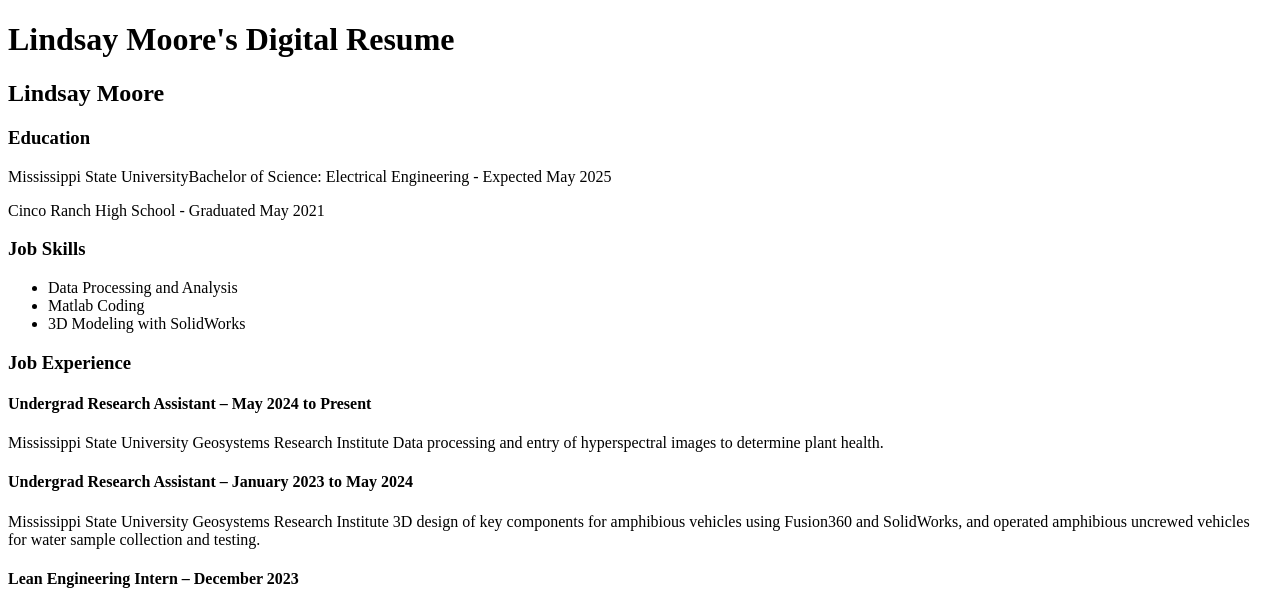
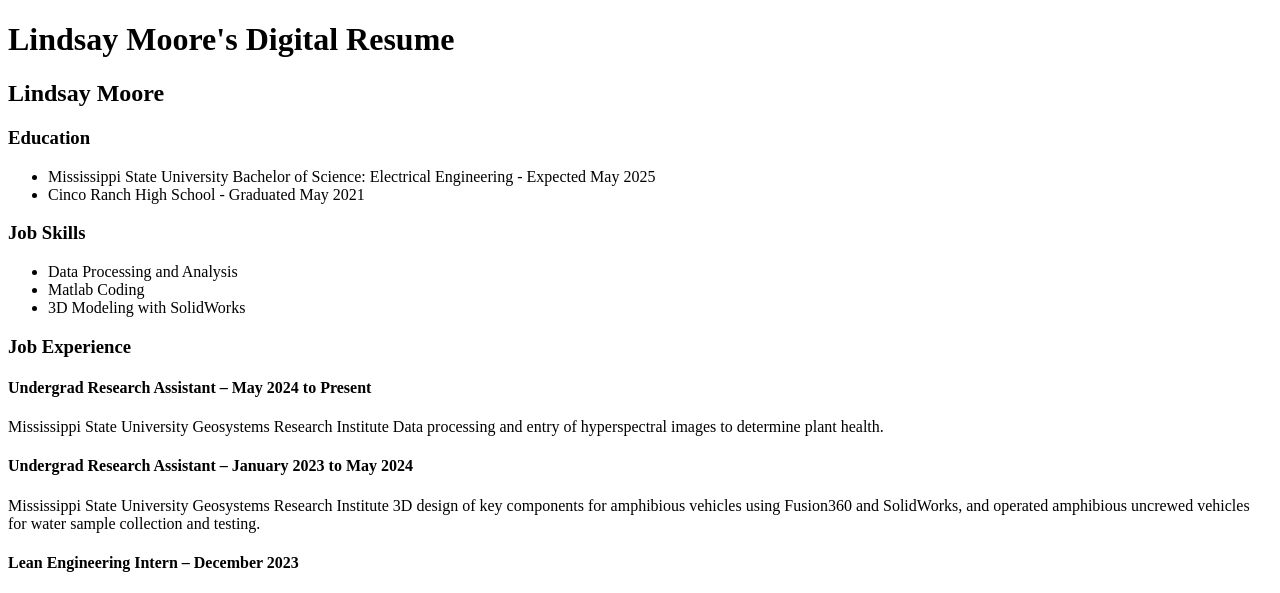
Before and after one commit to lrm388/digital-resume, a plain HTML site: page index.html in a window 1280 px wide. Shown: the top 593 px of the page. Drawn offline with Linux system fonts and the light colour scheme.

Commit message:
Update index.html

```diff
--- a/index.html
+++ b/index.html
@@ -9,8 +9,10 @@
     <h1>Lindsay Moore's Digital Resume</h1>
     <h2>Lindsay Moore</h2>
     <h3>Education</h3>
-    <p> Mississippi State UniversityBachelor of Science: Electrical Engineering - Expected May 2025</p>
-    <p>Cinco Ranch High School - Graduated May 2021</p>
+    <ul>
+        <li>Mississippi State University Bachelor of Science: Electrical Engineering - Expected May 2025</li>
+        <li>Cinco Ranch High School - Graduated May 2021</li>
+    </ul>
     <h3>Job Skills</h3>
     <ul>
         <li>Data Processing and Analysis</li>
```
